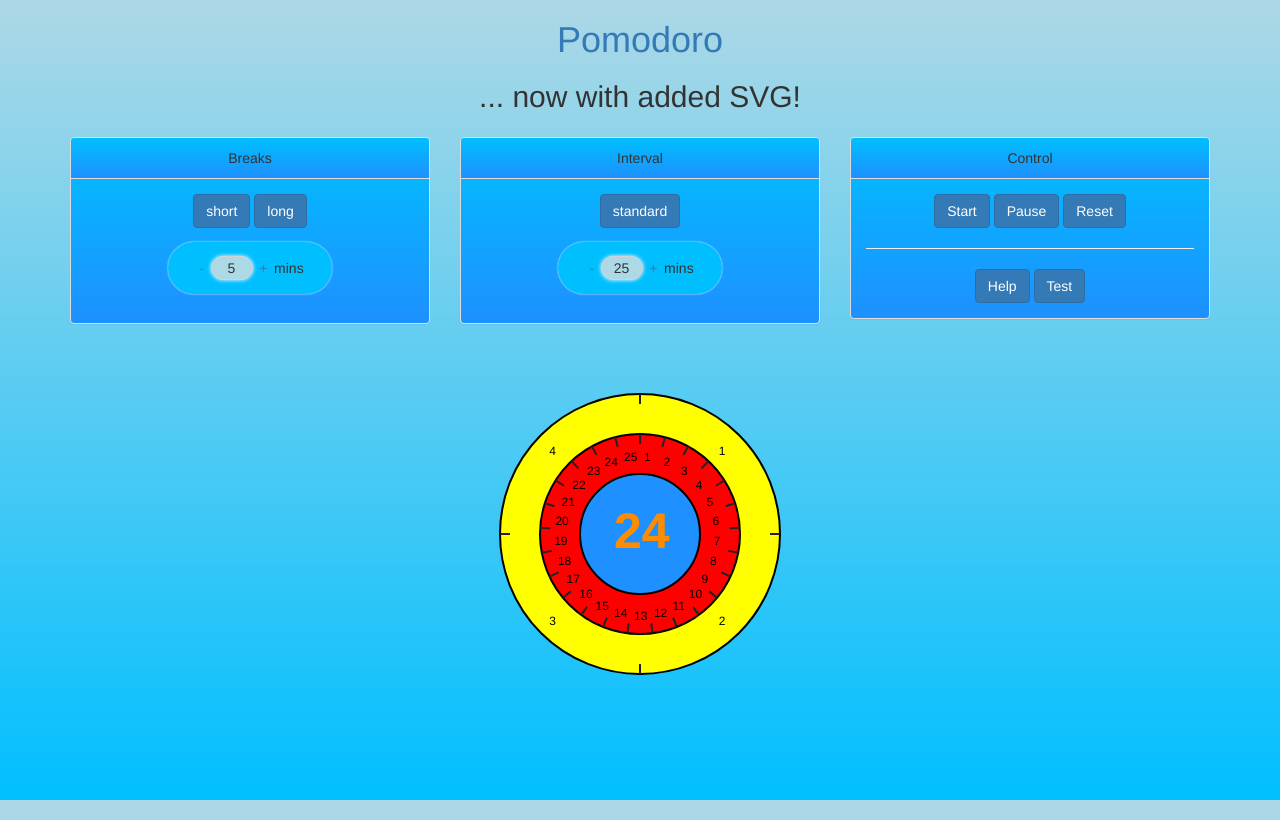
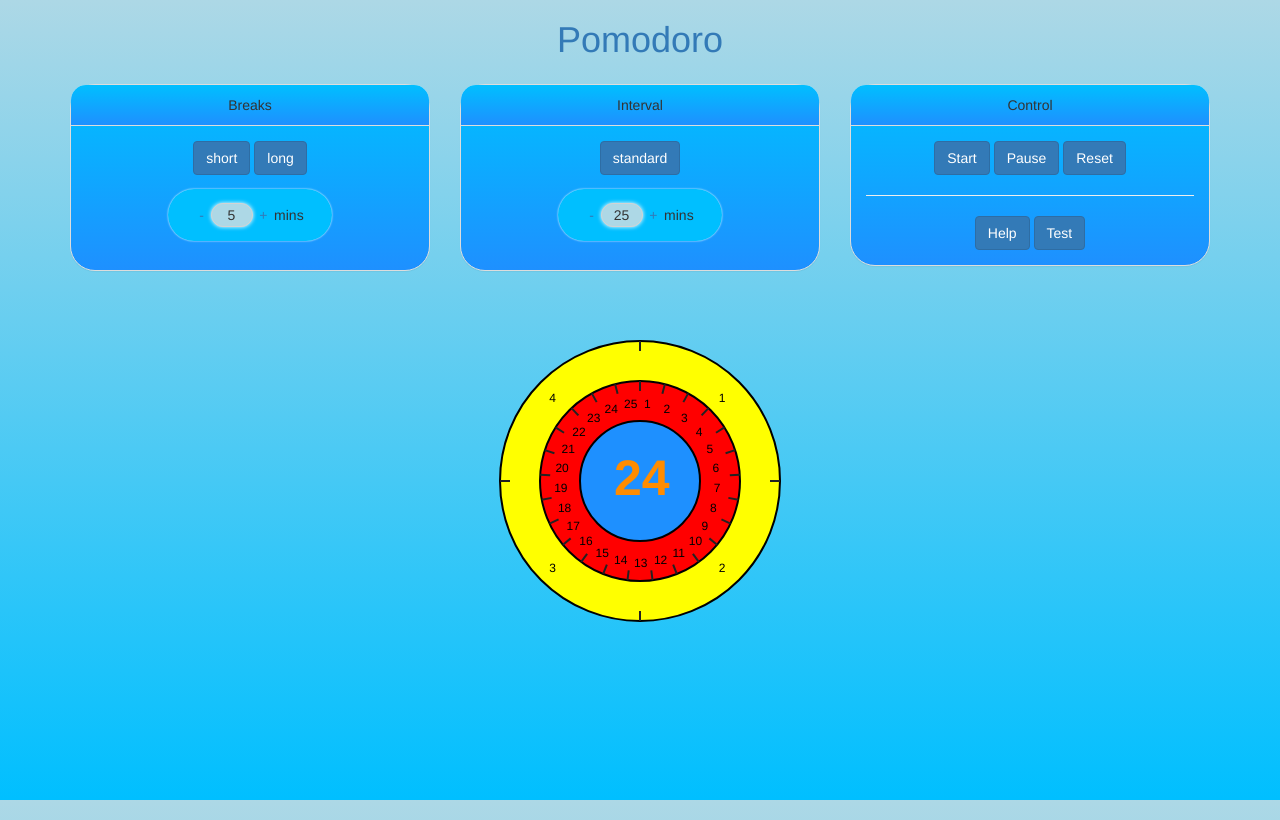
Before and after one commit to nikrb/Pomodoro, a plain HTML site: page index.html in a window 1280 px wide. Drawn offline with nearby package versions, Linux system fonts and the light colour scheme.

Commit message:
apply round corners to panels

```diff
--- a/css/style.css
+++ b/css/style.css
@@ -36,6 +36,9 @@
   margin:1em auto;
 }
 
+.panel {
+  border-radius: 25px;
+}
 .panel-default {
   margin: 10px auto;
   background: blue; /* Old browsers */
@@ -45,6 +48,8 @@
 .panel-heading {
   background: blue; /* Old browsers */
   background: linear-gradient( deepskyblue, dodgerblue);
+  border-top-left-radius: 15px;
+  border-top-right-radius: 15px;
 }
 
 #error_message_text {
--- a/index.html
+++ b/index.html
@@ -11,7 +11,6 @@
 
     <div class='text-center'>
       <h1 class="text-primary">Pomodoro</h1>
-      <h2>... now with added SVG!</h2>
     </div>
     <!-- error message panel -->
     <div class='error_message_panel collapse'>
```
Lines whose indentation alone changed are shown as unchanged.
